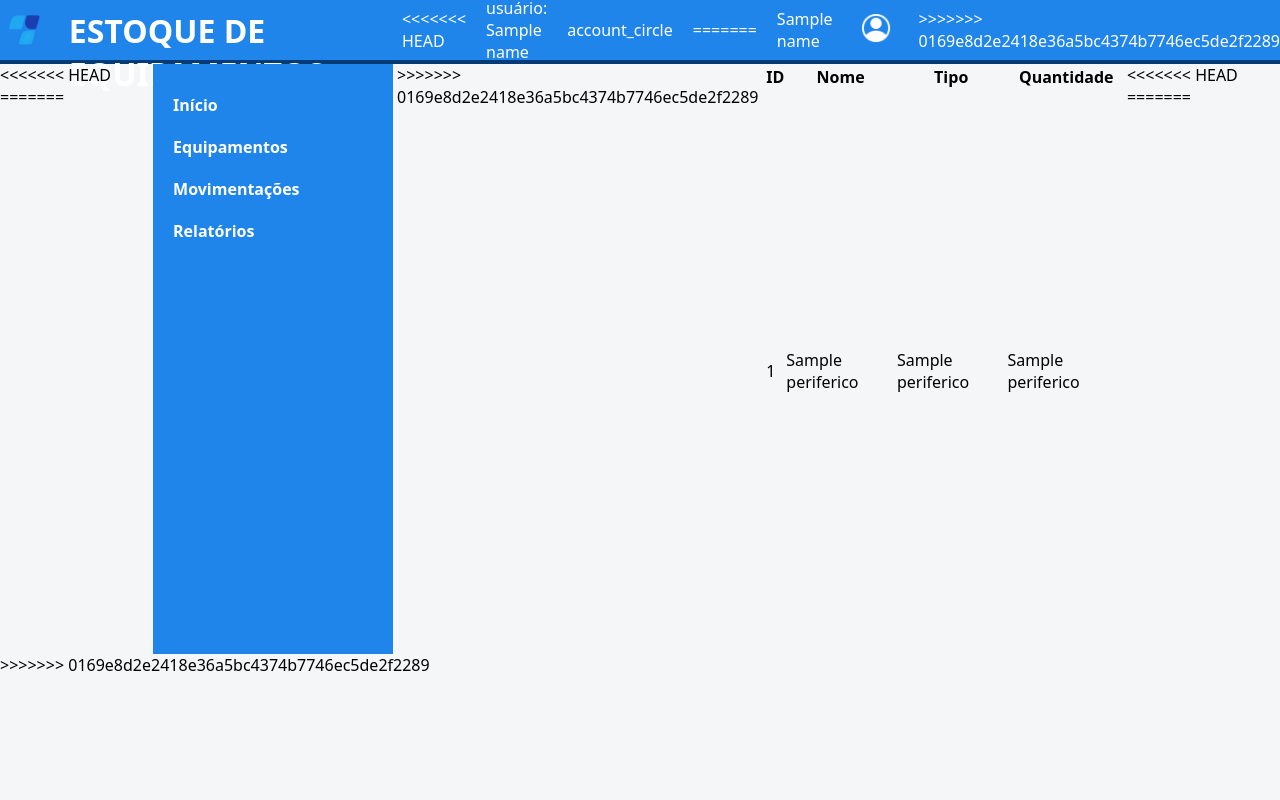
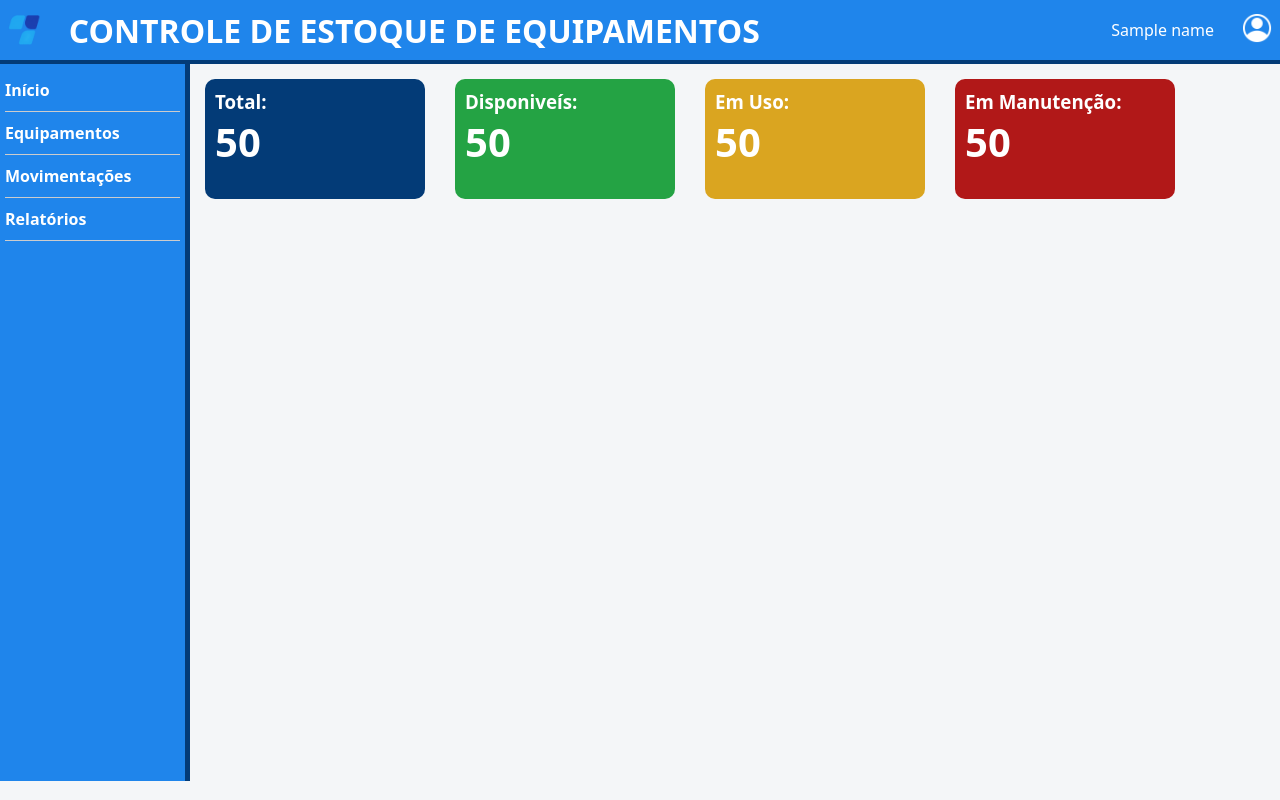
Before and after one commit to victorwallace231/FLF-PROJETO-CONTROLE, a Flask app: template templates/dashboard.html in a window 1280 px wide. Run offline with Flask 3, Linux system fonts and the light colour scheme; the template is opened without the code that fills it: most values are stand-ins (such as "Sample title", 1, 10 or a date in 2020).

Commit message:
Progresso na tela Dashboard

```diff
--- a/static/css/index.css
+++ b/static/css/index.css
@@ -85,10 +85,11 @@ main {
 
 /*Menu Lateral*/
 .sidebar {
-    width: 200px;
+    width: 175px;
     background-color: #1f85eb;
-    height:550px;
-    padding: 20px;
+    height: 88.4vh;
+    padding: 5px;
+    border-right: 5px solid #033b77;
 }
 
 .sidebar ul{
@@ -108,5 +109,54 @@ main {
   color: #000000;
 }
 
+.sidebar li {
+    border-bottom: 1px solid #ccc;
+}
 
-/*Conteúdo Principal*/
+
+/*Conteúdo Principal (todas as pages)*/
+.main-content {
+    padding: 5px;
+    display: flex;
+}
+
+/*Conteúdo do Dashboard*/
+.ballons-box {
+    display: flex;
+    flex-direction: row;
+    gap: 10px;
+    flex-wrap: wrap;
+    justify-content: space-around;
+    max-width: 100%;
+    height: fit-content;
+}
+
+.ballons-all h2 {
+    font-size: 40px;
+}
+
+.ballons-all {
+    display: block;
+    width: 200px;
+    height: 100px;
+    border-radius: 10px;
+    margin: 10px;
+    color: white;
+    padding: 10px;
+}
+
+#ballon1 {
+    background-color: #033b77;
+}
+
+#ballon2 {
+    background-color: #24a344;
+}
+
+#ballon3 {
+    background-color: goldenrod;
+}
+
+#ballon4 {
+    background-color: #b11818;
+}
--- a/templates/dashboard.html
+++ b/templates/dashboard.html
@@ -20,12 +20,6 @@
             </div>
 
             <div class="part-header">
-<<<<<<< HEAD
-                <p>usuário: {{ name }}</p>
-                <span class="material-symbols-outlined">
-                    account_circle
-                </span>
-=======
                 <p>{{ name }}</p>
                 <div class="icon-container">
                     <button id="btn-icon" class="icon-btn">
@@ -38,78 +32,60 @@
                         <p>Alguma coisa para testar.</p>
                     </div>
                 </div>
->>>>>>> 0169e8d2e2418e36a5bc4374b7746ec5de2f2289
             </div>
 
         </header>
 
         <main>
-<<<<<<< HEAD
-            <table>
-=======
 
-        <div class="site-body">
+            <section>
+                <aside id="classbar" class="sidebar">
+                    <nav>
+                        <ul>
+                            <li><a href="#">Início</a></li>
+                            <li><a href="equipamentos.html">Equipamentos</a></li>
+                            <li><a href="movimentacao.html">Movimentações</a></li>
+                            <li><a href="relatorios.html">Relatórios</a></li>
+                        </ul>
+                    </nav>
+                </aside>
+            </section>
 
-            <nav class="sidebar">
+            <section class="main-content">
 
-                <ul>
-                    <li>
-                        <a href="#">
-                            Início
-                        </a>
-                    </li>
-                    <li>
-                        <a href="equipamentos.html">
-                            Equipamentos
-                        </a>
-                    </li>
-                    <li>
-                        <a href="movimentacao.html">
-                            Movimentações
-                        </a>
-                    </li>
-                    <li>
-                        <a href="relatorios.html">
-                            Relatórios
-                        </a>
-                    </li>
-                </ul>
+                <div class="ballons-box">
 
-            </nav>
+                    <div id="ballon1" class="ballons-all">
+                        <h3>Total: </h3>
+                        <h2>50</h2>
+                    </div>
 
-            <main>
-                <!--
-                // Comando para escrever a tabela de equipamentos
-                // Porem tem um espaço muito grande entre o cabeçalho da tabela e o corpo da tabela, e não sei como resolver isso.
-                -->
-                <table>
->>>>>>> 0169e8d2e2418e36a5bc4374b7746ec5de2f2289
-                <thead>
-                    <tr>
-                        <th>ID</th>
-                        <th>Nome</th>
-                        <th>Tipo</th>
-                        <th>Quantidade</th>
-                    </tr>
-                </thead>
-                <tbody>
-                    {% for periferico in perifericos %}
-                    <tr>
-                        <td><p>{{ periferico[0] }}</p></td>
-                        <td><p>{{ periferico[1] }}</p></td>
-                        <td><p>{{ periferico[2] }}</p></td>
-                        <td><p>{{ periferico[3] }}</p></td>
-                    </tr>
-                    {% endfor %}
-                </tbody>
-            </table>
-<<<<<<< HEAD
-=======
+                    <div id="ballon2" class="ballons-all">
+                        <h3>Disponiveís: </h3>
+                        <h2>50</h2>
+                    </div>
 
-            </main>
->>>>>>> 0169e8d2e2418e36a5bc4374b7746ec5de2f2289
+                    <div id="ballon3" class="ballons-all">
+                        <h3>Em Uso: </h3>
+                        <h2>50</h2>
+                    </div>
 
-        </div>
+                    <div id="ballon4" class="ballons-all">
+                        <h3>Em Manutenção: </h3>
+                        <h2>50</h2>
+                    </div>
+
+                </div>
+
+                <div class="tabela-rela">
+                    <table>
+                        <thead></thead>
+                    </table>
+                </div>
+
+            </section>
+
+        </main>
 
     </body>
 </html>
```
Also changed, not shown: templates/equipamentos.html (+28 -1 lines).
